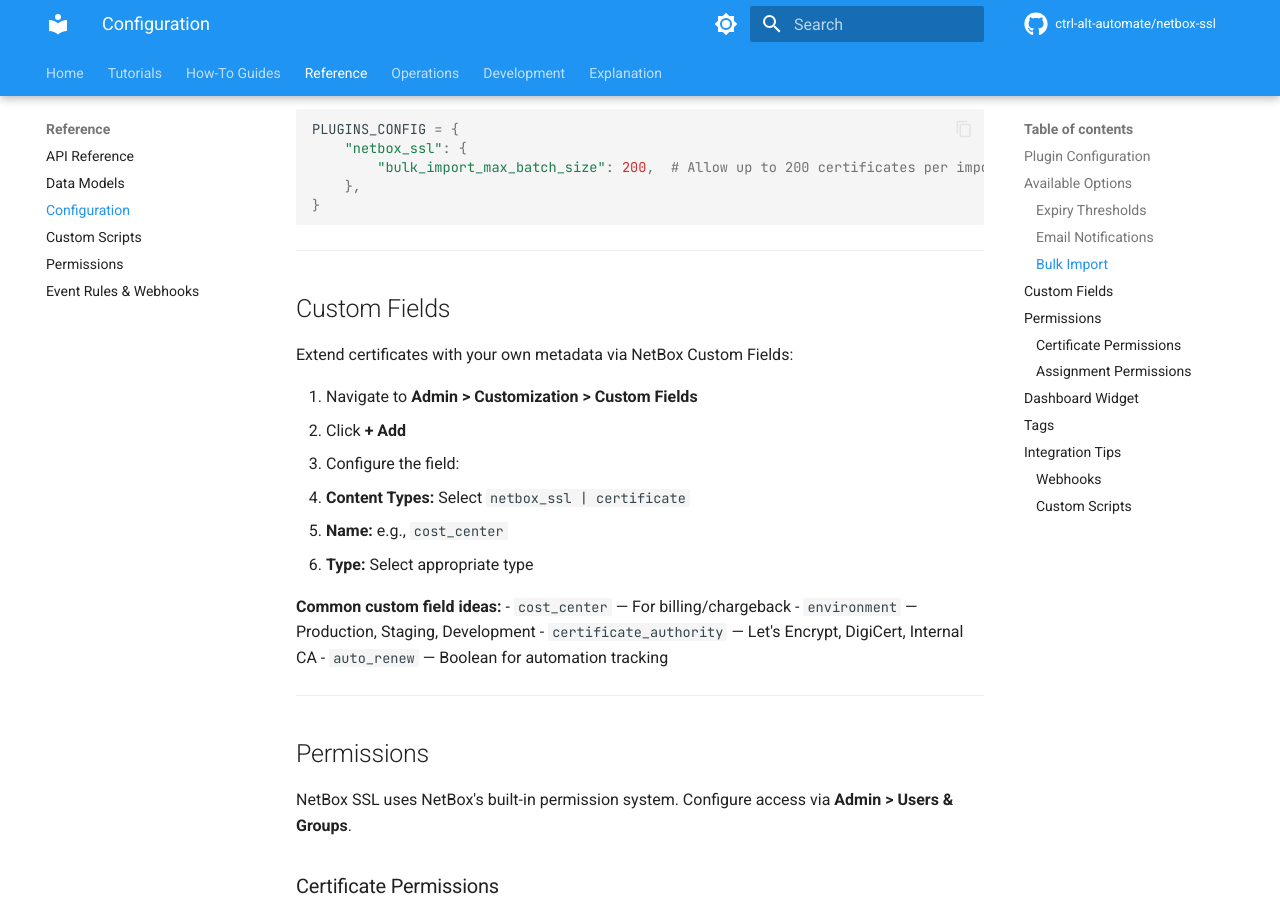
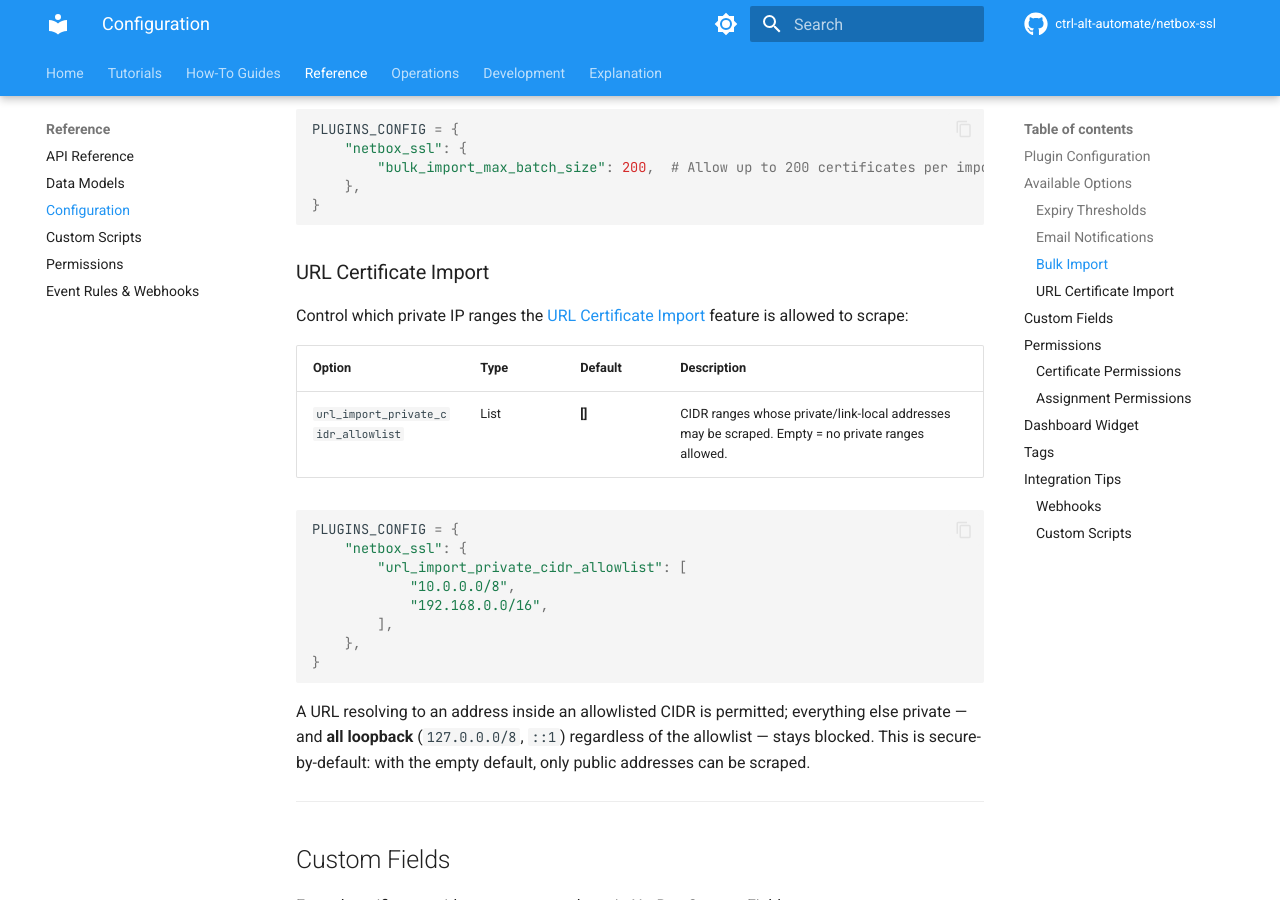
Before and after one commit to ctrl-alt-automate/netbox-ssl, an MkDocs documentation site: the page built from docs/reference/configuration.md, in a window 1280 px wide and 900 px high, scrolled down 1938 px. Built offline with MkDocs 1.6.1 and Material for MkDocs 9.7.7, drawn with Linux system fonts in a browser that asks for light colours; comment, search, counter and statistics services are not loaded; the version menu is left out.

Commit message:
test+docs: URL Certificate Import E2E + how-to (#106, PR 3/3) (#131)
* test+docs: URL Certificate Import E2E + how-to (#106, PR 3/3)

Final PR for #106. Locks the UI contract with Playwright E2E and documents the
feature.

- tests/test_url_import.py: Playwright E2E (browser-marked) — input form renders,
  CSV parse→preview, invalid-CSV error, and the nav entry links to the flow.
  Deliberately does NOT scrape over the network (flaky in CI); the real
  scrape+import is covered by the Docker integration path. Added to e2e.yml's
  pytest invocation and both push/PR path filters.
- docs/how-to/url-import.md: full how-to — when to use, CSV schema table, limits,
  self-signed handling, the complete security model (HTTPS-only, loopback always
  blocked, DNS-rebinding defense, caps), the private-CIDR allowlist, and an
  outcome-by-outcome troubleshooting table. Linked into mkdocs nav.
- docs/reference/configuration.md: documents url_import_private_cidr_allowlist
  (secure-by-default empty list; loopback never allowlistable).

Verified: ruff clean; mkdocs build --strict exits 0 (no broken links / nav).
This completes the #106 feature (PR 1 foundation + PR 2 flow + PR 3 E2E/docs).

* fix: use btn-primary selector in url-import E2E to avoid navbar Search button (#106)

The Playwright E2E test_csv_parse_shows_preview and test_invalid_csv_shows_error
clicked button[type="submit"], which matched 4 elements — the first being
NetBox's global navbar Search button (class=form-control), not the form submit.
Playwright clicked Search, the form never submitted, and the click timed out.

Use the specific button.btn-primary[type="submit"] selector (matching the two
form buttons, both class='btn btn-primary'), consistent with test_janus_renewal.
A real-browser selector bug the Docker integration test could not surface.

````diff
--- a/docs/reference/configuration.md
+++ b/docs/reference/configuration.md
@@ -79,6 +79,31 @@
     },
 }
 ```
+
+### URL Certificate Import
+
+Control which private IP ranges the [URL Certificate Import](../how-to/url-import.md)
+feature is allowed to scrape:
+
+| Option | Type | Default | Description |
+|--------|------|---------|-------------|
+| `url_import_private_cidr_allowlist` | List | **[]** | CIDR ranges whose private/link-local addresses may be scraped. Empty = no private ranges allowed. |
+
+```python
+PLUGINS_CONFIG = {
+    "netbox_ssl": {
+        "url_import_private_cidr_allowlist": [
+            "10.0.0.0/8",
+            "192.168.0.0/16",
+        ],
+    },
+}
+```
+
+A URL resolving to an address inside an allowlisted CIDR is permitted; everything
+else private — and **all loopback** (`127.0.0.0/8`, `::1`) regardless of the
+allowlist — stays blocked. This is secure-by-default: with the empty default, only
+public addresses can be scraped.
 
 ---
 
--- a/mkdocs.yml
+++ b/mkdocs.yml
@@ -107,6 +107,7 @@
       - tutorials/03-expiry-monitoring.md
   - How-To Guides:
       - how-to/bulk-import.md
+      - how-to/url-import.md
       - how-to/acme-auto-renewal.md
       - how-to/compliance-policies.md
       - how-to/external-sources.md
````
Also changed, not shown: docs/how-to/url-import.md (added, +117 -0 lines), 2 other files.
